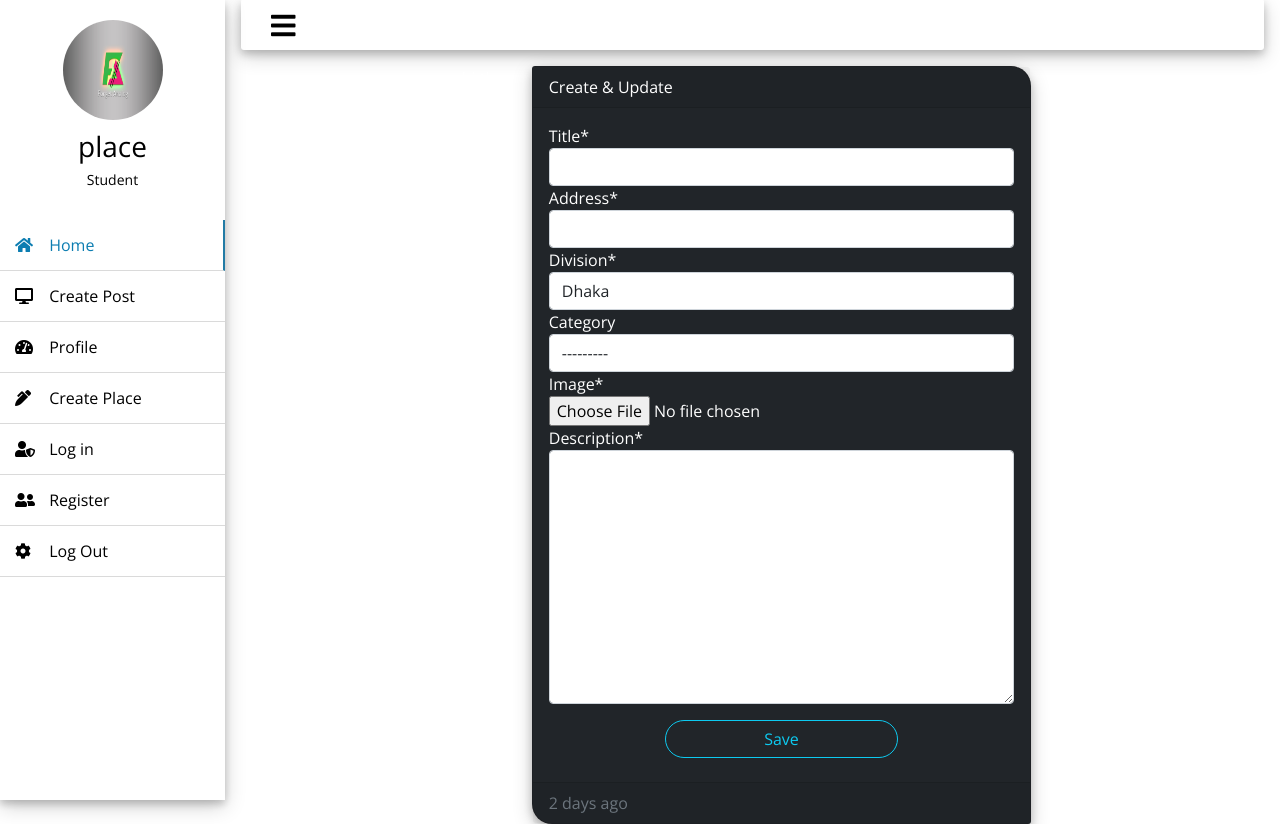
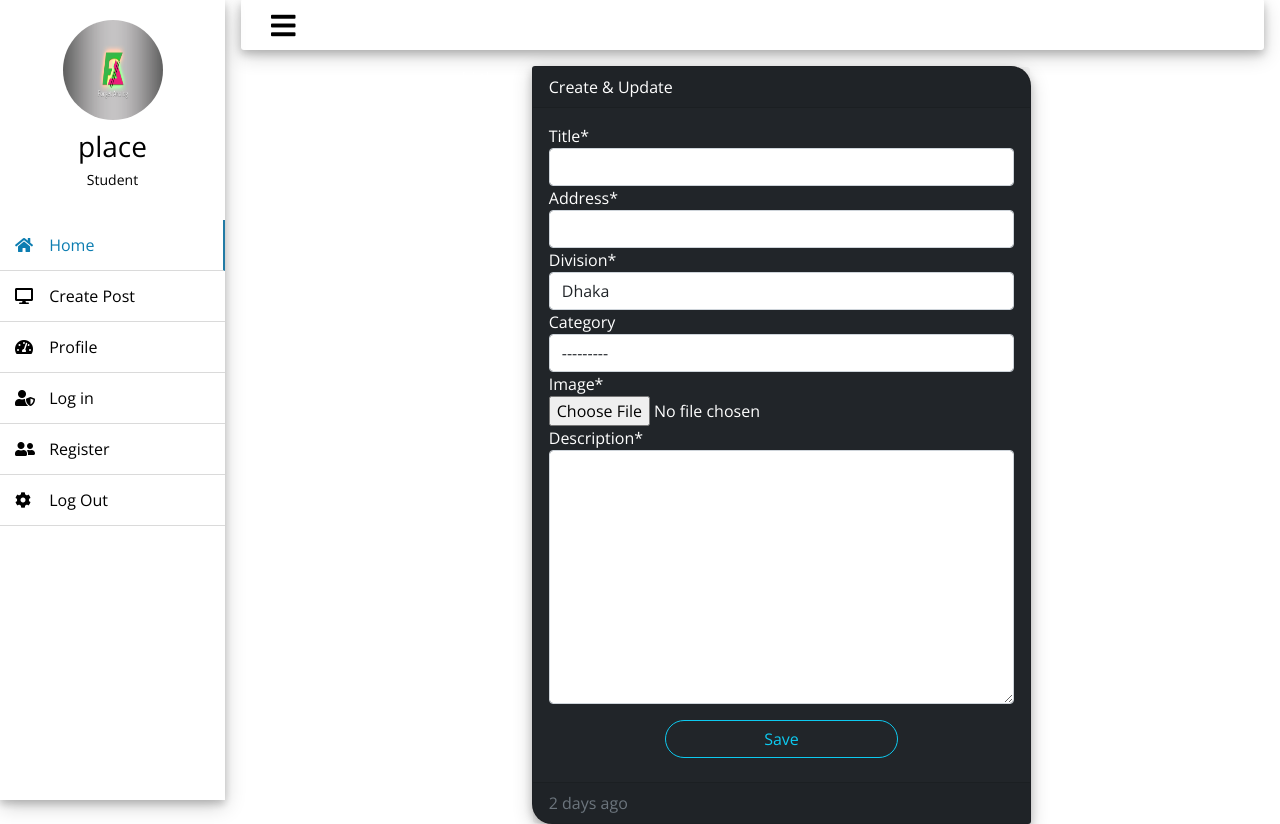
Before and after one commit to baloram-roy/visiting-place, a Django app: page /place/new/ in a window 1280 px wide. Run offline with Django 3.2, Linux system fonts and the light colour scheme; a user stored in the database is signed in; data comes from the database, SQL or seed files in the repository; both versions use the stored data as it was after the commit; data that the repository does not hold is empty; some libraries are stand-ins or nearby versions.

Commit message:
change base html menu entry

```diff
--- a/place/templates/place/base.html
+++ b/place/templates/place/base.html
@@ -2,14 +2,22 @@
 {% load static %}
 <html lang="en">
   <head>
-    <meta charset="UTF-8">
-    <meta http-equiv="X-UA-Compatible" content="IE=edge">
-    <meta name="viewport" content="width=device-width, initial-scale=1.0">
+    <meta charset="UTF-8" />
+    <meta http-equiv="X-UA-Compatible" content="IE=edge" />
+    <meta name="viewport" content="width=device-width, initial-scale=1.0" />
     <!-- CSS only -->
-    <link href="https://cdn.jsdelivr.net/npm/bootstrap@5.1.0/dist/css/bootstrap.min.css" rel="stylesheet" integrity="sha384-KyZXEAg3QhqLMpG8r+8fhAXLRk2vvoC2f3B09zVXn8CA5QIVfZOJ3BCsw2P0p/We" crossorigin="anonymous">
-    <link rel="stylesheet" href="https://use.fontawesome.com/releases/v5.8.1/css/all.css">
-	<link rel="stylesheet" href="{% static 'place/main.css' %}">
-	<link rel="stylesheet" href="{% static 'place/form.css' %}">
+    <link
+      href="https://cdn.jsdelivr.net/npm/bootstrap@5.1.0/dist/css/bootstrap.min.css"
+      rel="stylesheet"
+      integrity="sha384-KyZXEAg3QhqLMpG8r+8fhAXLRk2vvoC2f3B09zVXn8CA5QIVfZOJ3BCsw2P0p/We"
+      crossorigin="anonymous"
+    />
+    <link
+      rel="stylesheet"
+      href="https://use.fontawesome.com/releases/v5.8.1/css/all.css"
+    />
+    <link rel="stylesheet" href="{% static 'place/main.css' %}" />
+    <link rel="stylesheet" href="{% static 'place/form.css' %}" />
     <title>Document</title>
   </head>
   <body>
@@ -24,21 +32,14 @@
             </div>
           </div>
           <div class="mx-3 mt-3">
-                {% if messages %}
-                    {% for message in messages %}
-                    <div class="alert alert-{{message.tags }}">
-                        {{message}}
-                    </div>
-                    {% endfor %}
-                {% endif %}
-                {% block content %}
-
-                {% endblock content %}
+            {% if messages %} {% for message in messages %}
+            <div class="alert alert-{{message.tags }}">{{message}}</div>
+            {% endfor %} {% endif %} {% block content %} {% endblock content %}
           </div>
         </div>
         <div class="sidebar">
           <div class="profile">
-                <img src="{{ user.profile.image.url }}" alt="profile_picture">
+            <img src="{{ user.profile.image.url }}" alt="profile_picture" />
             <h3>{{user.username}}</h3>
             <p>{{ user.profile.profession}}</p>
           </div>
@@ -63,14 +64,6 @@
               </a>
             </li>
             <li>
-                    <a href="#">
-                        <span class="icon"><i class="fas fa-pen-alt"></i></span>
-                        <span class="item">Create Place</span>
-                    </a>
-                </li>
-
-
-                <li>
               <a href="{% url 'user-login' %}">
                 <span class="icon"><i class="fas fa-user-shield"></i></span>
                 <span class="item">Log in</span>
@@ -93,9 +86,9 @@
       </div>
       <script>
         var hamburger = document.querySelector(".hamburger");
-        hamburger.addEventListener("click", function(){
+        hamburger.addEventListener("click", function () {
           document.querySelector("body").classList.toggle("active");
-        })
+        });
       </script>
     </div>
   </body>
```
Also changed, not shown: db.sqlite3. Lines whose indentation alone changed are shown as unchanged.
